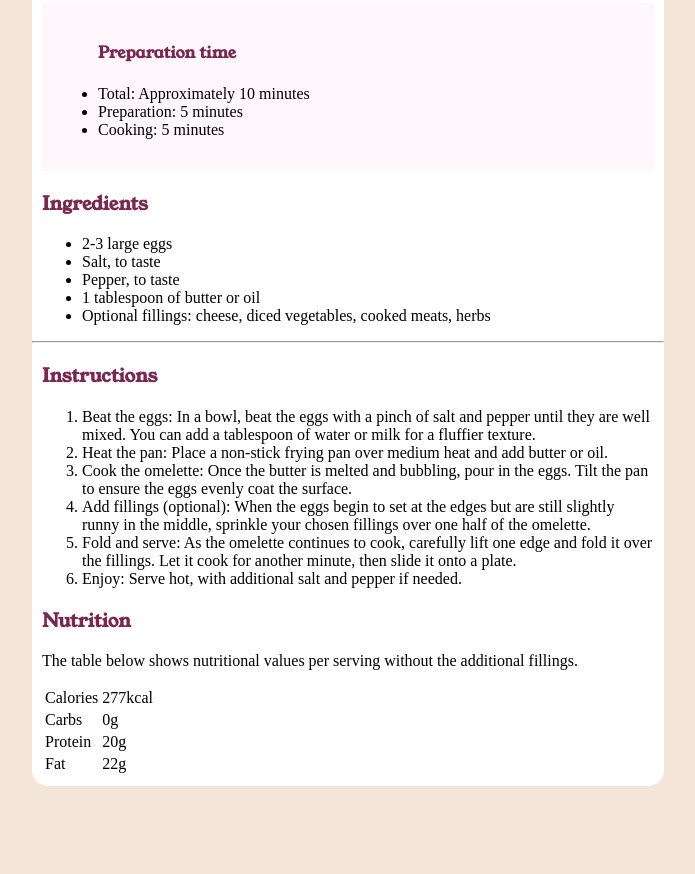
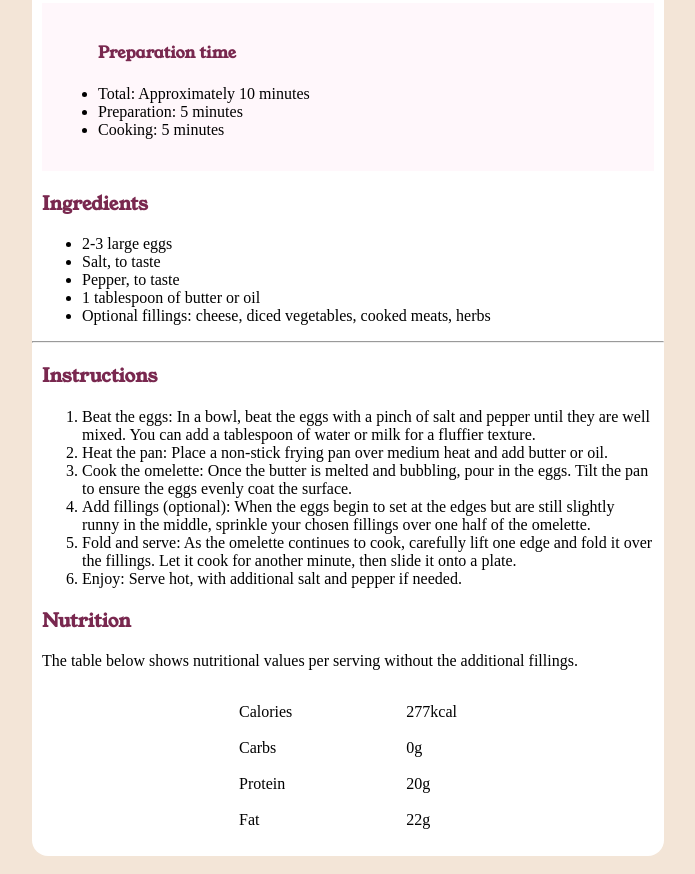
Before and after one commit to princewritecode/food-recipe-challage2, a plain HTML site: page recipe-page-main/index.html in a window 1280 px wide. Shown: the part 435-1309 px from the top of the page, without its empty margins (292-987 px from the left). Before the commit the page ends 1239 px from the top, so only its background shows below. Drawn offline with Linux system fonts and the light colour scheme.

Commit message:
completed the challange

```diff
--- a/recipe-page-main/css/style.css
+++ b/recipe-page-main/css/style.css
@@ -44,3 +44,12 @@ img,
   font-family: "Young Serif", serif;
   color: #79284f;
 }
+
+.table-info {
+  display: flex;
+  justify-content: center;
+}
+table {
+  border-collapse: separate;
+  border-spacing: 7rem 1rem;
+}
--- a/recipe-page-main/index.html
+++ b/recipe-page-main/index.html
@@ -77,20 +77,24 @@
       <p>
         The table below shows nutritional values per serving without the additional fillings.
       </p>
+      <div class="table-info">
         <table>
 
           <tr>
             <td> Calories</td>
             <td>277kcal</td>
           </tr>
+
           <tr>
             <td>Carbs</td>
             <td> 0g</td>
           </tr>
+
           <tr>
             <td>Protein</td>
             <td>20g</td>
           </tr>
+
           <tr>
             <td>Fat</td>
             <td> 22g</td>
@@ -98,6 +102,7 @@
         </table>
       </div>
     </div>
+  </div>
 </body>
 
 </html>
```
Lines whose indentation alone changed are shown as unchanged.
